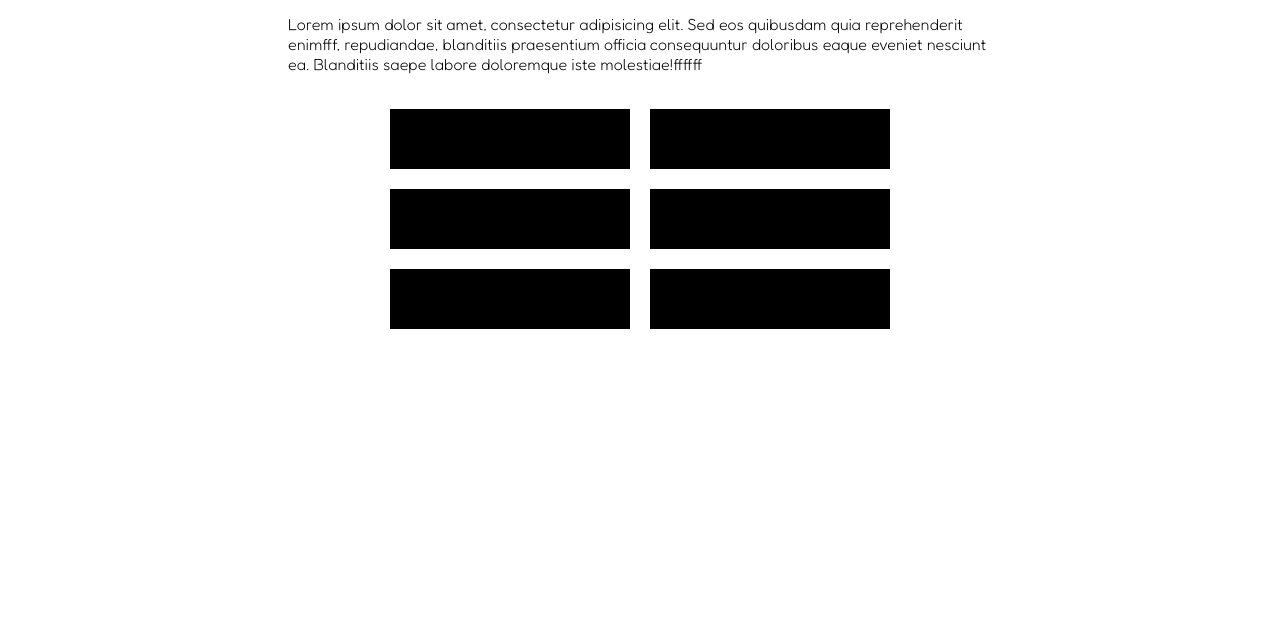
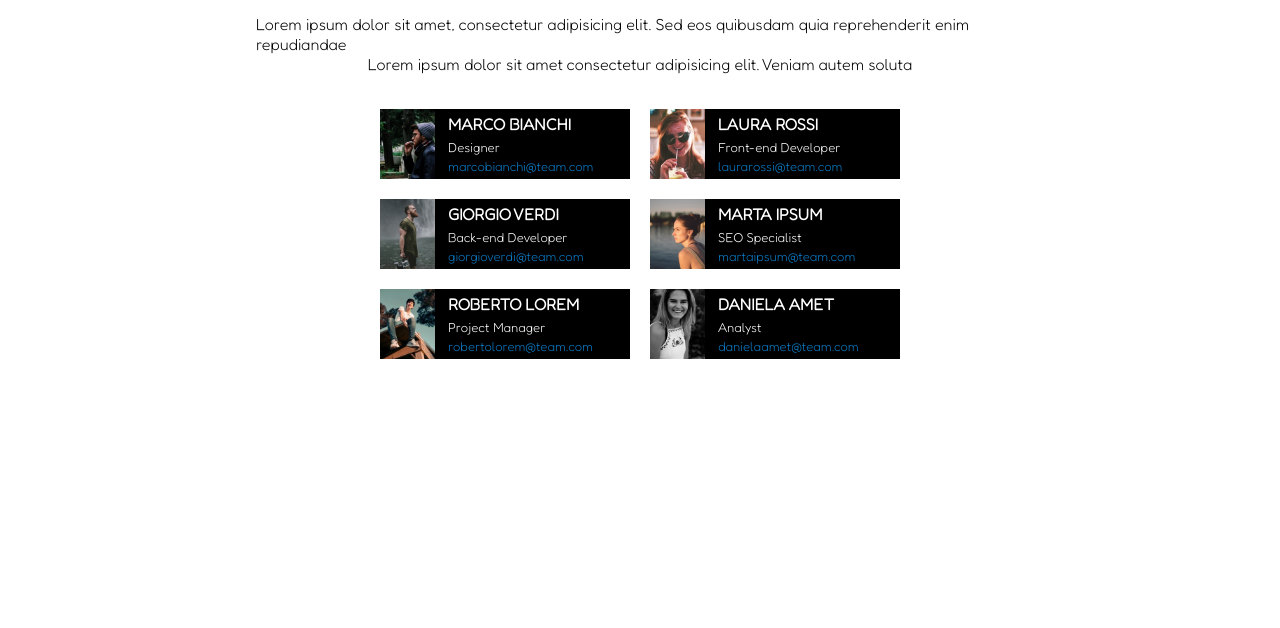
Before and after one commit to LuigiantonioIacomino/html-css-flex-cards, a plain HTML site: page index.html in a window 1280 px wide. Shown: the part 172-800 px from the top of the page. Drawn offline with Linux system fonts and the light colour scheme.

Commit message:
work finished

```diff
--- a/css/stile.css
+++ b/css/stile.css
@@ -18,7 +18,7 @@ margin-bottom:70px;
 }
 
 main {
-    width:55%;
+    width:60%;
     margin:0 auto;
 }
 
@@ -26,11 +26,8 @@ main {
 
 
 /* tag singoli */
-img {
-    margin-right: 530px;
-}
 
-p {
+.lorem-ipsum {
     margin-bottom:35px;
 }
 
@@ -39,9 +36,10 @@ p {
 
 .inlin{
     display:inline;
+    margin-left:550px;
 }
 
-.text-center {
+.titolo {
     text-align: center;
     margin-bottom:30px;
     color:rgb(229, 49, 112);
@@ -54,7 +52,52 @@ p {
     justify-content: center;
 }
 .card {
-    width: 240px;
-    height:60px;
+    width: 250px;
+    height:70px;
+    display:flex;
     background-color: black;
 }
+
+.text-white {
+    color:white;
+}
+
+.text-bold {
+    font-weight:bolder;
+}
+
+.font-size-13{
+    font-size:13px;
+}
+
+.underline {
+    text-decoration: none;
+}
+
+.text-blue {
+    color:rgb(11, 122, 197);
+}
+
+.text-center{
+    text-align:center;
+}
+
+
+.card-content{
+    margin-left:13px;
+}
+
+.margin-top {
+    margin-top: 5px;
+}
+
+.margin-bottom {
+    margin-bottom: 5px;
+}
+
+
+.fit-image {
+  width: 55px;
+  height: 70px;
+  object-fit: cover;
+}
--- a/index.html
+++ b/index.html
@@ -19,20 +19,61 @@
     </header>
 
     <main>
-      <h1 class="text-center">Meet Our Team</h1>
+      <h1 class="titolo">Meet Our Team</h1>
       <p>
         Lorem ipsum dolor sit amet, consectetur adipisicing elit. Sed eos
-        quibusdam quia reprehenderit enimfff, repudiandae, blanditiis praesentium
-        officia consequuntur doloribus eaque eveniet nesciunt ea. Blanditiis
-        saepe labore doloremque iste molestiae!ffffff
+        quibusdam quia reprehenderit enim repudiandae
       </p>
+      <p class="lorem-ipsum text-center">Lorem ipsum dolor sit amet consectetur adipisicing elit. Veniam autem soluta</p>
       <div class="flex-container">
-        <div class="card"></div>
-        <div class="card"></div>
-        <div class="card"></div>
-        <div class="card"></div>
-        <div class="card"></div>
-        <div class="card"></div>
+        <div class="card">
+          <img src="./img/male1.png" alt="" class="fit-image" />
+          <div class="card-content">
+            <p class="text-white text-bold margin-top margin-bottom">MARCO BIANCHI</p>
+            <p class="text-white font-size-13">Designer</p>
+            <a class="underline text-blue font-size-13 margin-bottom" href="">marcobianchi@team.com</a>
+          </div>
+        </div>
+        <div class="card">
+            <img src="./img/female1.png" alt="" class="fit-image" />
+          <div class="card-content">
+            <p class="text-white text-bold margin-top margin-bottom">LAURA ROSSI</p>
+            <p class="text-white font-size-13">Front-end Developer</p>
+            <a class="underline text-blue font-size-13 margin-bottom" href="">laurarossi@team.com</a>
+          </div>
+        </div>
+        <div class="card">
+            <img src="./img/male2.png" alt="" class="fit-image" />
+          <div class="card-content">
+            <p class="text-white text-bold margin-top margin-bottom">GIORGIO VERDI</p>
+            <p class="text-white font-size-13">Back-end Developer</p>
+            <a class="underline text-blue font-size-13 margin-bottom" href="">giorgioverdi@team.com</a>
+          </div>
+        </div>
+        <div class="card">
+            <img src="./img/female2.png" alt="" class="fit-image" />
+          <div class="card-content">
+            <p class="text-white text-bold margin-top margin-bottom">MARTA IPSUM</p>
+            <p class="text-white font-size-13">SEO Specialist</p>
+            <a class="underline text-blue font-size-13 margin-bottom" href="">martaipsum@team.com</a>
+          </div>
+        </div>
+        <div class="card">
+            <img src="./img/male3.png" alt="" class="fit-image" />
+          <div class="card-content">
+            <p class="text-white text-bold margin-top margin-bottom">ROBERTO LOREM</p>
+            <p class="text-white font-size-13">Project Manager</p>
+            <a class="underline text-blue font-size-13 margin-bottom" href="">robertolorem@team.com</a>
+          </div>
+        </div>
+        <div class="card">
+            <img src="./img/female3.png" alt="" class="fit-image" />
+          <div class="card-content">
+            <p class="text-white text-bold margin-top margin-bottom">DANIELA AMET</p>
+            <p class="text-white font-size-13">Analyst</p>
+            <a class="underline text-blue font-size-13 margin-bottom" href="">danielaamet@team.com</a>
+          </div>
+        </div>
       </div>
     </main>
   </body>
```
Also changed, not shown: img/female1.png (added), img/female2.png (added), img/female3.png (added), img/male1.png (added), img/male2.png (added), img/male3.png (added).
